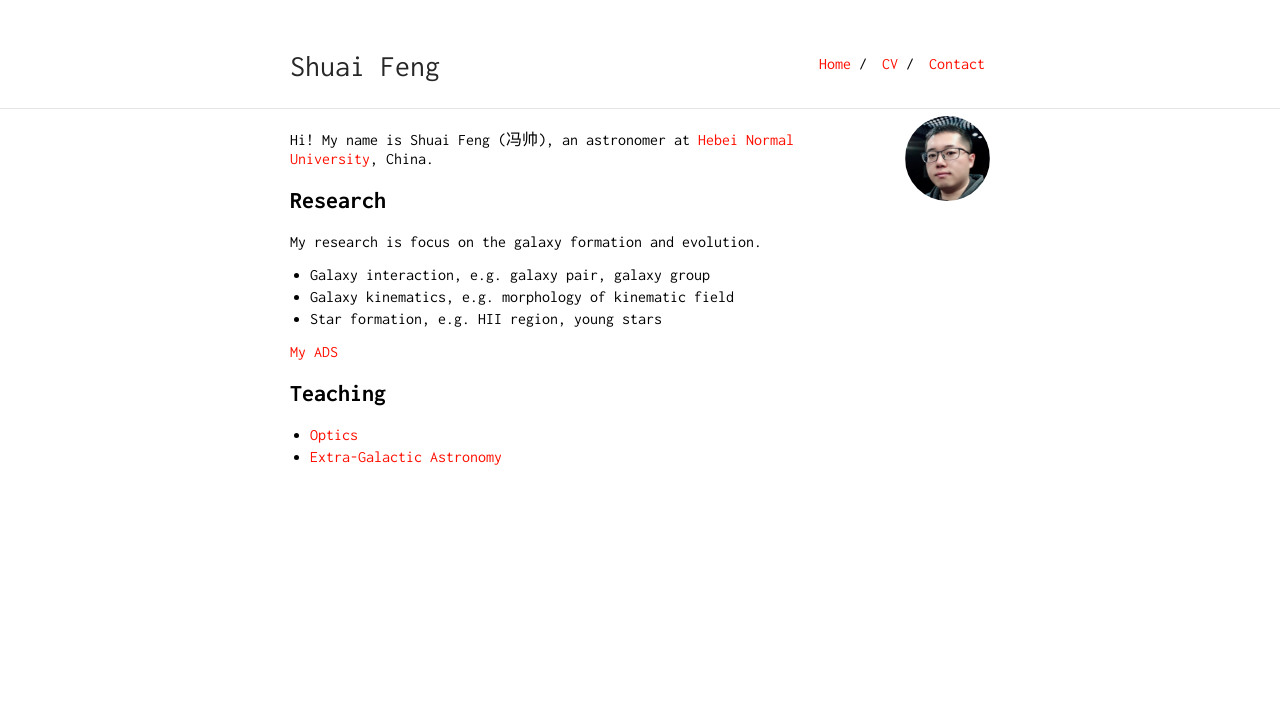
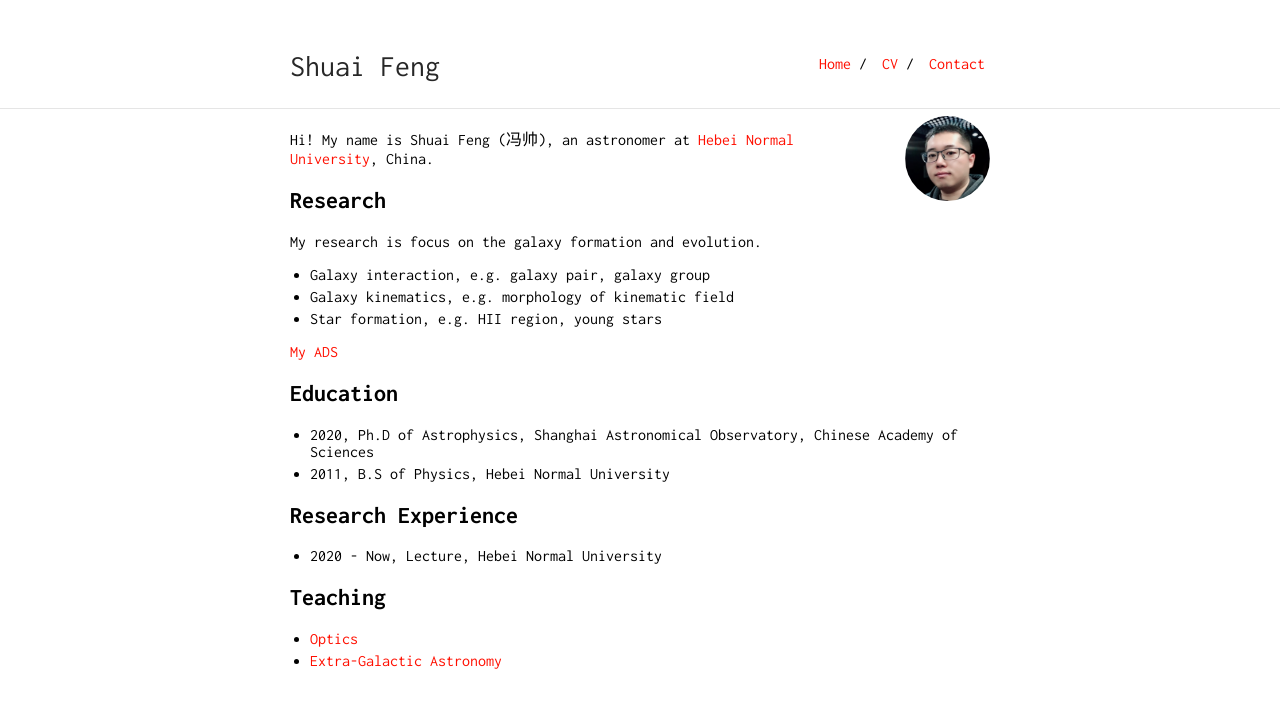
Before and after one commit to fengshuai0210/fengshuai0210.github.io, a Jekyll site: the page built from index.md, in a window 1280 px wide. Shown: the top 708 px of the page. Built offline with Jekyll 4.4.1, drawn with Linux system fonts in a browser that asks for light colours.

Commit message:
Update index.md

```diff
--- a/index.md
+++ b/index.md
@@ -15,6 +15,15 @@
 
 [My ADS](https://ui.adsabs.harvard.edu/user/libraries/Q_B15QrhSuyevVM7sqkXPQ)
 
+## Education
+
+* 2020, Ph.D of Astrophysics, Shanghai Astronomical Observatory, Chinese Academy of Sciences
+* 2011, B.S of Physics, Hebei Normal University
+
+## Research Experience
+
+* 2020 - Now, Lecture, Hebei Normal University
+
 ## Teaching
 - [Optics]()
 - [Extra-Galactic Astronomy]()
```
